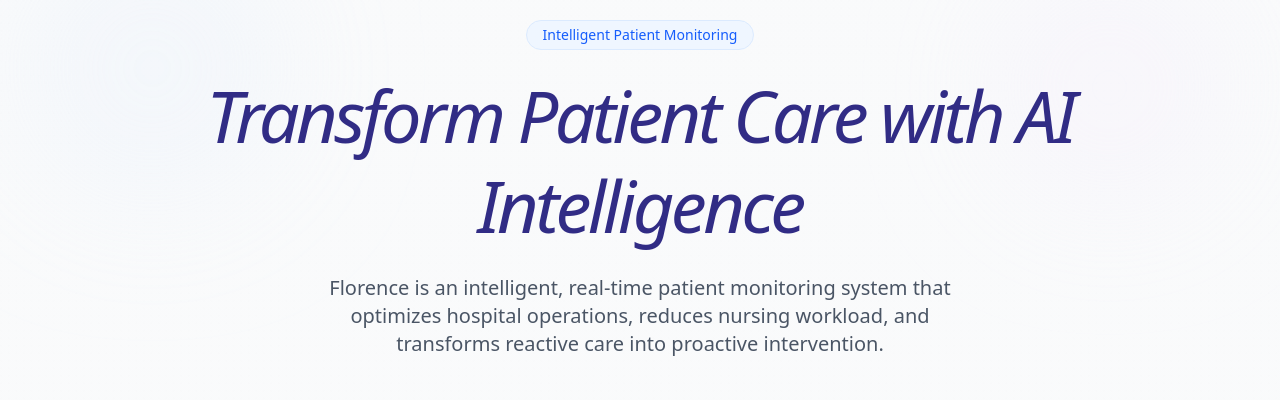
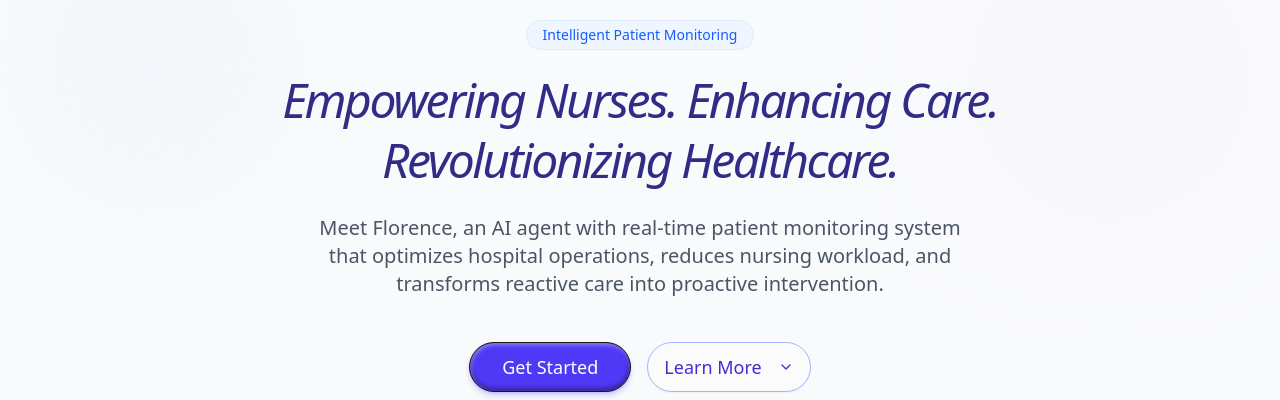
Before and after one commit to audreyyluu/florence, a Next.js app: page / in a window 1280 px wide. Shown: the part 158-558 px from the top of the page. Built offline with nearby package versions, Linux system fonts and the light colour scheme; no server answers; what @convex-dev/auth would draw is missing.

Commit message:
name change

```diff
--- a/src/components/landing/HeroContent.tsx
+++ b/src/components/landing/HeroContent.tsx
@@ -133,9 +133,9 @@
               initial={{ opacity: 0, y: 20 }}
               animate={{ opacity: 1, y: 0 }}
               transition={{ duration: 0.6, delay: 0.2 }}
-              className="text-5xl sm:text-6xl md:text-7xl font-medium italic tracking-tighter text-indigo-900 leading-tight"
+              className="text-3xl sm:text-4xl md:text-5xl font-medium italic tracking-tighter text-indigo-900 leading-tight"
             >
-              Transform Patient Care with AI Intelligence
+              Empowering Nurses. Enhancing Care. Revolutionizing Healthcare.
             </motion.h1>
 
             <motion.p
@@ -144,7 +144,7 @@
               transition={{ duration: 0.6, delay: 0.4 }}
               className="text-xl text-gray-600 max-w-2xl mx-auto"
             >
-              Florence is an intelligent, real-time patient monitoring system that optimizes hospital operations, reduces nursing workload, and transforms reactive care into proactive intervention.
+              Meet Florence, an AI agent with real-time patient monitoring system that optimizes hospital operations, reduces nursing workload, and transforms reactive care into proactive intervention.
             </motion.p>
 
             <motion.div
```
